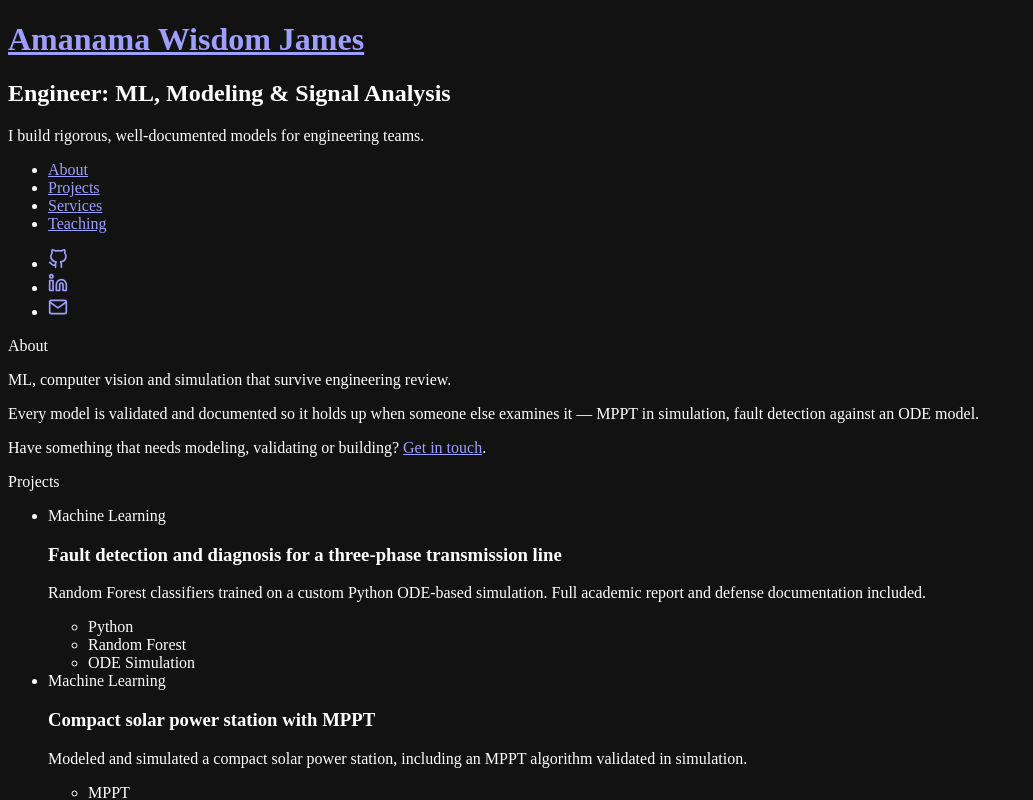
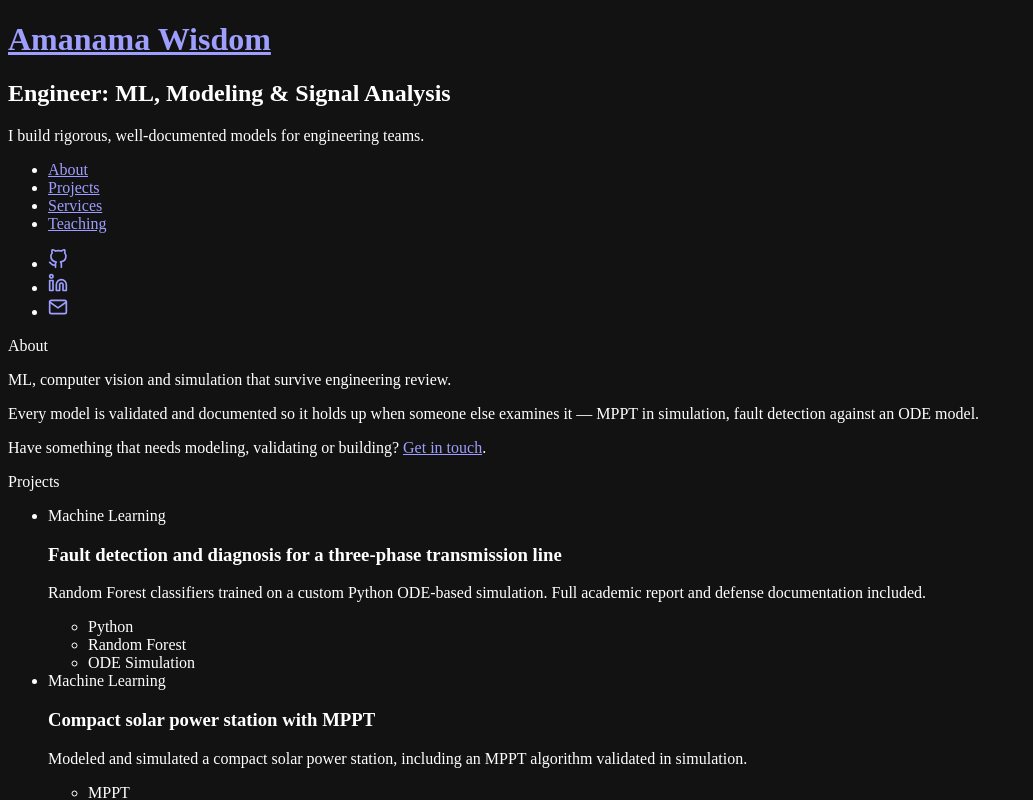
Before and after one commit to BllACK-ai/wisdom_amanama, a React (Vite) app: page / in a window 1280 px wide. Shown: the top 800 px of the page, without its empty margins (0-1033 px from the left). Built offline with nearby package versions, Linux system fonts and the light colour scheme; the HTML template or start-up script is replaced by a standard one.

Commit message:
Update data.ts

```diff
--- a/src/data.ts
+++ b/src/data.ts
@@ -7,7 +7,7 @@ export type Service = { title: string; body: string }
 export const email = 'alazjames@gmail.com'
 
 export const profile = {
-  name: 'Amanama Wisdom James',
+  name: 'Amanama Wisdom',
   email,
   role: 'Engineer: ML, Modeling & Signal Analysis',
   tagline: 'I build rigorous, well-documented models for engineering teams.',
```
